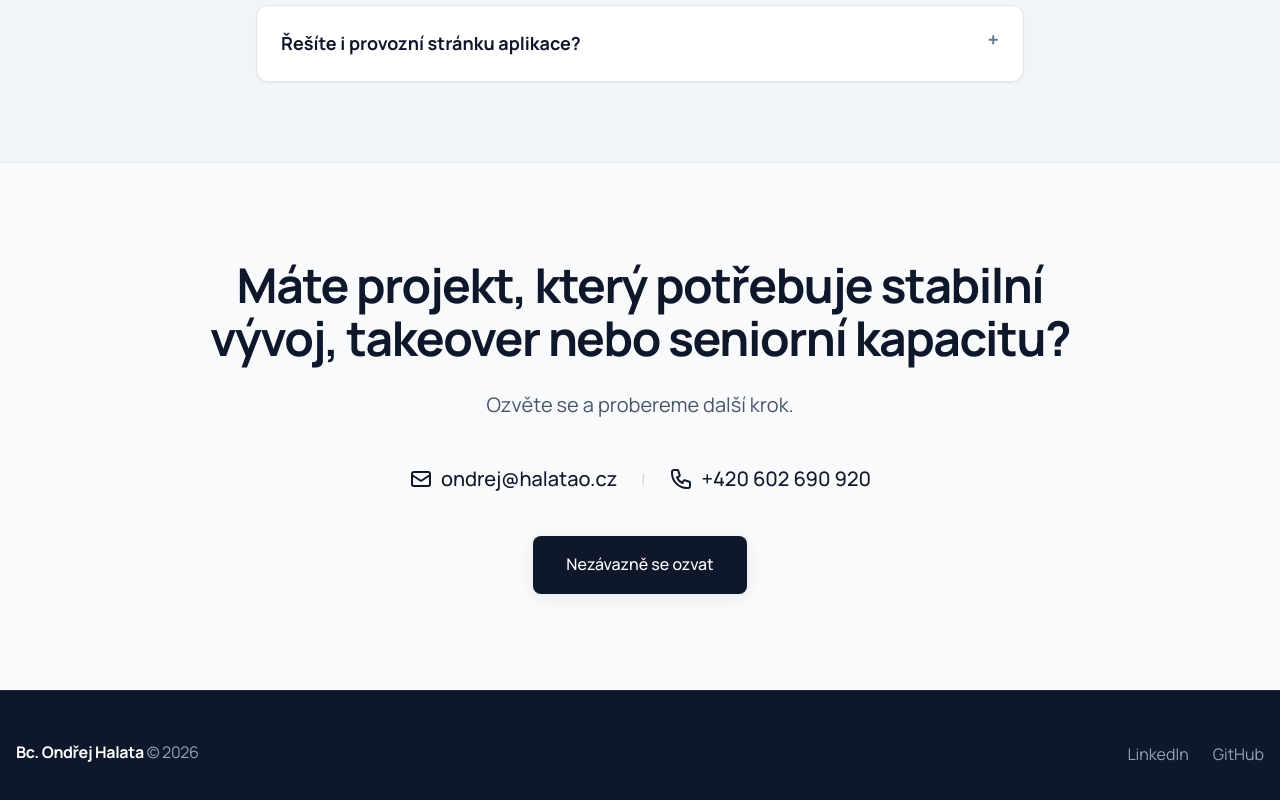
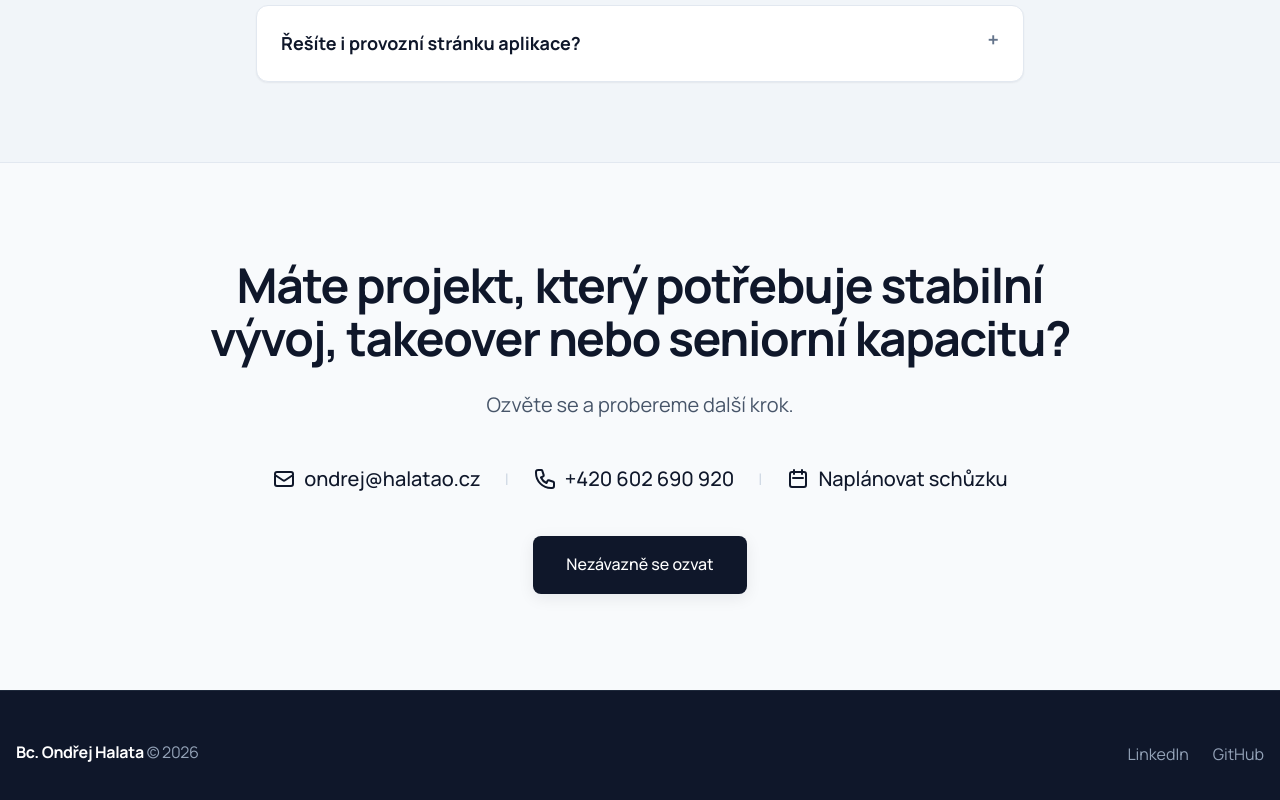
Before and after one commit to halatao/halatao, a Next.js app: page /cs/ in a window 1280 px wide. Shown: the part 3595-4395 px from the top of the page. Built offline with nearby package versions, Linux system fonts and the light colour scheme.

Commit message:
feat: add calendar scheduling link to contact section

```diff
--- a/src/components/templates/index.tsx
+++ b/src/components/templates/index.tsx
@@ -82,6 +82,7 @@ const check = (c: string) => icon("M5 13l4 4L19 7", c);
 const arrow = (c: string) => icon("M9 5l7 7-7 7", c);
 const mail = (c: string) => icon("M3 8l7.89 5.26a2 2 0 002.22 0L21 8M5 19h14a2 2 0 002-2V7a2 2 0 00-2-2H5a2 2 0 00-2 2v10a2 2 0 002 2z", c);
 const phone = (c: string) => icon("M3 5a2 2 0 012-2h3.28a1 1 0 01.948.684l1.498 4.493a1 1 0 01-.502 1.21l-2.257 1.13a11.042 11.042 0 005.516 5.516l1.13-2.257a1 1 0 011.21-.502l4.493 1.498a1 1 0 01.684.949V19a2 2 0 01-2 2h-1C9.716 21 3 14.284 3 6V5z", c);
+const calendar = (c: string) => icon("M8 7V3m8 4V3m-9 8h10m-11 9h12a2 2 0 002-2V7a2 2 0 00-2-2H6a2 2 0 00-2 2v11a2 2 0 002 2z", c);
 
 function resolvePrimaryActionHref(page: ContentPage) {
   if (page.pageType === "inquiry" && page.translationKey === "inquiry") {
@@ -214,6 +215,11 @@ function InquiryContactBlock({ page }: TemplateProps) {
             <a href={`mailto:${siteConfig.email}`}>{mail("contact-icon")}<span>{siteConfig.email}</span></a>
             <span className="contact-divider" aria-hidden="true">|</span>
             <a href={`tel:${siteConfig.phone}`}>{phone("contact-icon")}<span>{siteConfig.phoneDisplay}</span></a>
+            <span className="contact-divider" aria-hidden="true">|</span>
+            <a href={siteConfig.calendly} target="_blank" rel="noreferrer">
+              {calendar("contact-icon")}
+              <span>{page.locale === "cs" ? "Naplánovat schůzku" : "Book a call"}</span>
+            </a>
           </div>
         </div>
       </div>
@@ -441,6 +447,11 @@ function HomeTemplateBody({ page }: TemplateProps) {
             <a href={`mailto:${siteConfig.email}`}>{mail("contact-icon")}<span>{siteConfig.email}</span></a>
             <span className="contact-divider" aria-hidden="true">|</span>
             <a href={`tel:${siteConfig.phone}`}>{phone("contact-icon")}<span>{siteConfig.phoneDisplay}</span></a>
+            <span className="contact-divider" aria-hidden="true">|</span>
+            <a href={siteConfig.calendly} target="_blank" rel="noreferrer">
+              {calendar("contact-icon")}
+              <span>{page.locale === "cs" ? "Naplánovat schůzku" : "Book a call"}</span>
+            </a>
           </div>
           <div className="contact-cta">
             <Link className="button button-dark" href={page.cta.href}>
```
